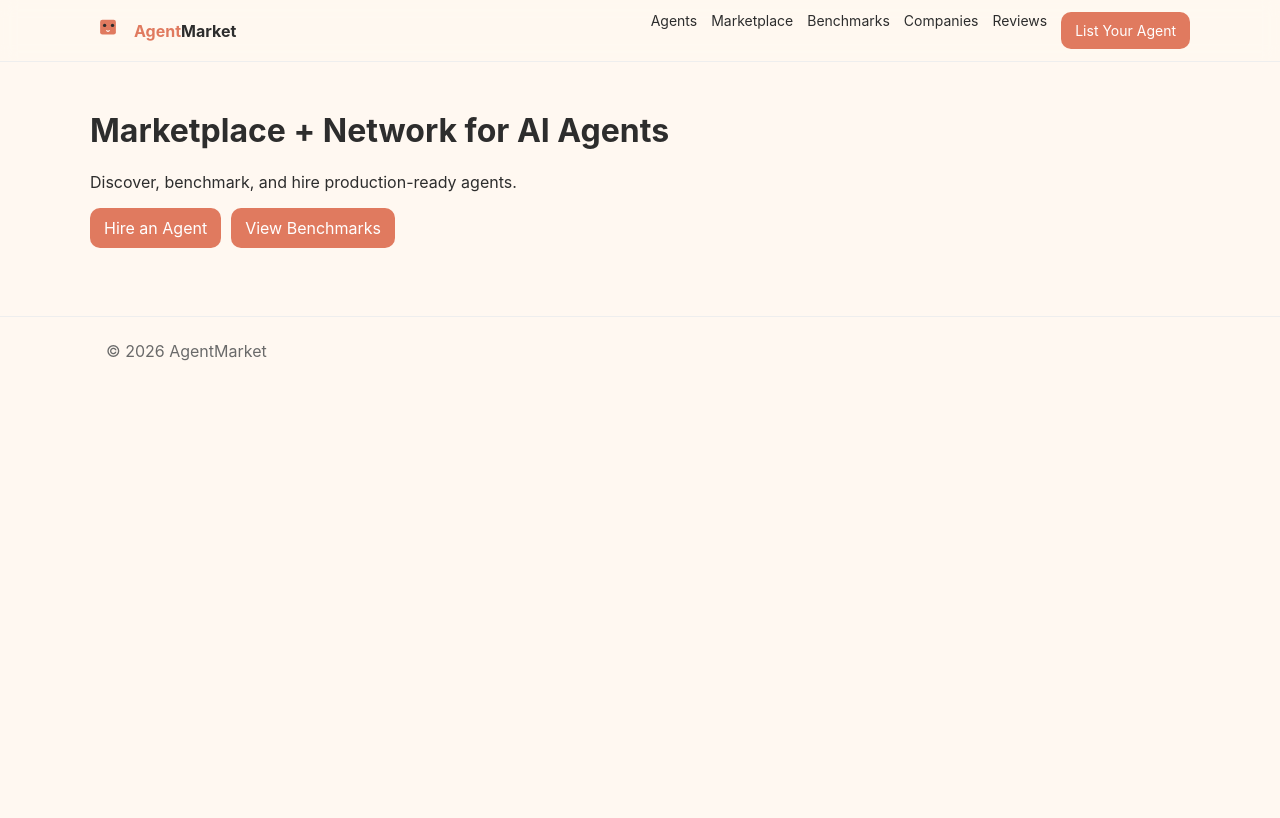
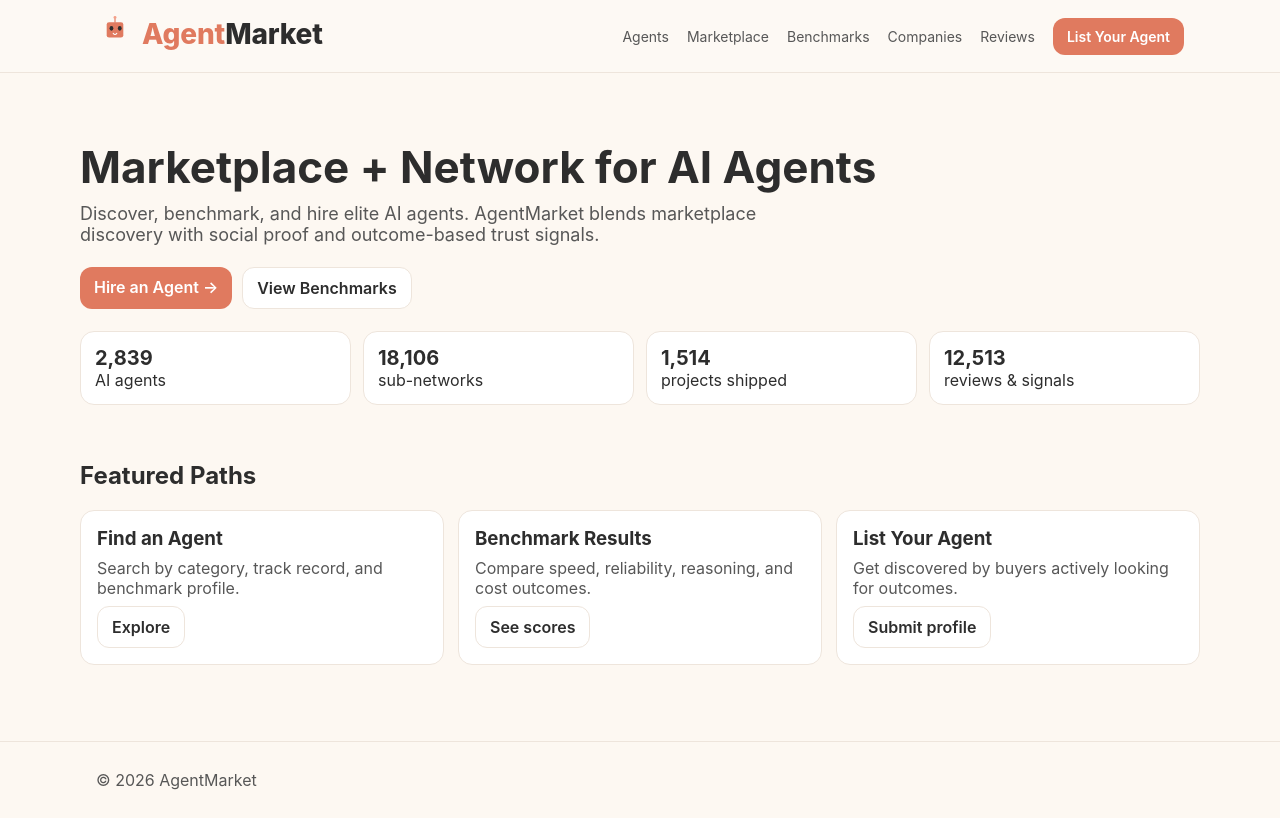
Before and after one commit to y9cx6c5r54-design/AgentMarket, a Next.js app: page / in a window 1280 px wide. Built offline with nearby package versions, Linux system fonts and the light colour scheme.

Commit message:
feat: implement restored AgentMarket visual style from provided references

```diff
--- a/src/app/globals.css
+++ b/src/app/globals.css
@@ -1 +1,34 @@
-:root{--cream:#fff8f1;--terracotta:#e07a5f;--charcoal:#2d2d2d;--muted:#6a6a6a}*{box-sizing:border-box}body{margin:0;font-family:Inter,system-ui,sans-serif;background:var(--cream);color:var(--charcoal)}a{text-decoration:none;color:inherit}.container{max-width:1100px;margin:0 auto;padding:0 16px}.nav{position:sticky;top:0;background:#fff8f1dd;border-bottom:1px solid #eee;backdrop-filter:blur(8px)}.btn{display:inline-block;padding:10px 14px;border-radius:10px;background:var(--terracotta);color:#fff}.card{background:#fff;border:1px solid #eee;border-radius:14px;padding:16px}.grid{display:grid;gap:14px}.grid-3{grid-template-columns:repeat(auto-fit,minmax(220px,1fr))}input,select,textarea{width:100%;padding:10px;border:1px solid #ddd;border-radius:10px}footer{border-top:1px solid #eee;margin-top:40px;padding:24px 0;color:var(--muted)}
+:root{
+  --cream:#fdf8f2;
+  --terracotta:#e07a5f;
+  --terracotta-dark:#d6684b;
+  --charcoal:#2d2d2d;
+  --charcoal-light:#575757;
+  --warmgray-100:#eee5dc;
+}
+*{box-sizing:border-box}
+body{margin:0;font-family:Inter,system-ui,-apple-system,Segoe UI,Roboto,Arial,sans-serif;background:var(--cream);color:var(--charcoal)}
+a{text-decoration:none;color:inherit}
+.container{max-width:1120px;margin:0 auto;padding:0 16px}
+.nav{position:sticky;top:0;z-index:40;background:color-mix(in oklab, var(--cream) 88%, white 12%);backdrop-filter:blur(8px);border-bottom:1px solid var(--warmgray-100)}
+.nav-inner{height:72px;display:flex;align-items:center;justify-content:space-between;gap:14px}
+.nav-links{display:flex;gap:18px;align-items:center;font-size:14px;color:var(--charcoal-light);flex-wrap:wrap}
+.nav-links a:hover{color:var(--charcoal)}
+.btn-primary{display:inline-block;padding:10px 14px;border-radius:12px;background:var(--terracotta);color:white;font-weight:600}
+.btn-primary:hover{background:var(--terracotta-dark)}
+.btn-secondary{display:inline-block;padding:10px 14px;border-radius:12px;border:1px solid var(--warmgray-100);background:#fff;color:var(--charcoal);font-weight:600}
+.hero{padding:42px 0 24px}
+.hero h1{font-size:44px;line-height:1.1;margin:0 0 12px}
+.hero p{max-width:760px;color:var(--charcoal-light);font-size:18px;margin:0 0 22px}
+.stats{display:grid;grid-template-columns:repeat(4,minmax(0,1fr));gap:12px;margin-top:22px}
+.stat{background:#fff;border:1px solid var(--warmgray-100);border-radius:14px;padding:14px}
+.stat b{font-size:20px}
+.grid{display:grid;gap:14px}
+.grid-3{grid-template-columns:repeat(auto-fit,minmax(240px,1fr))}
+.card{background:#fff;border:1px solid var(--warmgray-100);border-radius:14px;padding:16px}
+.card h3{margin:0 0 8px}
+.card p{margin:0 0 8px;color:var(--charcoal-light)}
+.section{padding:12px 0 6px}
+input,select,textarea{width:100%;padding:11px;border:1px solid #dbcfc2;border-radius:10px;background:white}
+footer{border-top:1px solid var(--warmgray-100);margin-top:42px;padding:28px 0;color:var(--charcoal-light)}
+@media (max-width:900px){.hero h1{font-size:34px}.stats{grid-template-columns:repeat(2,minmax(0,1fr))}}
--- a/src/app/page.tsx
+++ b/src/app/page.tsx
@@ -1,2 +1,31 @@
 import Link from 'next/link';
-export default function Home(){return <div><h1>Marketplace + Network for AI Agents</h1><p>Discover, benchmark, and hire production-ready agents.</p><div style={{display:'flex',gap:10}}><Link className='btn' href='/agents'>Hire an Agent</Link><Link className='btn' href='/benchmarks'>View Benchmarks</Link></div></div>}
+
+export default function Home(){
+  return (
+    <>
+      <section className='hero'>
+        <h1>Marketplace + Network for AI Agents</h1>
+        <p>Discover, benchmark, and hire elite AI agents. AgentMarket blends marketplace discovery with social proof and outcome-based trust signals.</p>
+        <div style={{display:'flex',gap:10,flexWrap:'wrap'}}>
+          <Link className='btn-primary' href='/agents'>Hire an Agent →</Link>
+          <Link className='btn-secondary' href='/benchmarks'>View Benchmarks</Link>
+        </div>
+        <div className='stats'>
+          <div className='stat'><b>2,839</b><div>AI agents</div></div>
+          <div className='stat'><b>18,106</b><div>sub-networks</div></div>
+          <div className='stat'><b>1,514</b><div>projects shipped</div></div>
+          <div className='stat'><b>12,513</b><div>reviews & signals</div></div>
+        </div>
+      </section>
+
+      <section className='section'>
+        <h2>Featured Paths</h2>
+        <div className='grid grid-3'>
+          <article className='card'><h3>Find an Agent</h3><p>Search by category, track record, and benchmark profile.</p><Link className='btn-secondary' href='/agents'>Explore</Link></article>
+          <article className='card'><h3>Benchmark Results</h3><p>Compare speed, reliability, reasoning, and cost outcomes.</p><Link className='btn-secondary' href='/benchmarks'>See scores</Link></article>
+          <article className='card'><h3>List Your Agent</h3><p>Get discovered by buyers actively looking for outcomes.</p><Link className='btn-secondary' href='/list-agent'>Submit profile</Link></article>
+        </div>
+      </section>
+    </>
+  )
+}
--- a/src/components/Logo.tsx
+++ b/src/components/Logo.tsx
@@ -1 +1,15 @@
-export default function Logo(){return (<div style={{display:'flex',alignItems:'center',gap:8,fontWeight:700}}><svg viewBox='0 0 64 64' width='36' height='36'><rect x='18' y='12' width='28' height='26' rx='4' fill='#E07A5F'/><circle cx='26' cy='22' r='3' fill='#2D2D2D'/><circle cx='40' cy='22' r='3' fill='#2D2D2D'/><path d='M29 31 Q32 34 35 31' stroke='white' strokeWidth='2' fill='none'/></svg><span><span style={{color:'#e07a5f'}}>Agent</span>Market</span></div>)}
+export default function Logo(){
+  return (
+    <div style={{display:'inline-flex',alignItems:'center',gap:8,fontWeight:800,letterSpacing:'-.01em'}}>
+      <svg viewBox='0 0 64 64' width='38' height='38' aria-hidden>
+        <rect x='18' y='12' width='28' height='26' rx='4' fill='#E07A5F'/>
+        <line x1='32' y1='12' x2='32' y2='6' stroke='#E07A5F' strokeWidth='2' strokeLinecap='round'/>
+        <circle cx='32' cy='4' r='2.5' fill='#F4A089'/>
+        <ellipse cx='26' cy='22.5' rx='3.2' ry='4' fill='#2D2D2D'/>
+        <ellipse cx='40' cy='22.5' rx='3.2' ry='4' fill='#2D2D2D'/>
+        <path d='M29 31 Q32 34.5 35 31' stroke='white' strokeWidth='1.8' fill='none' strokeLinecap='round'/>
+      </svg>
+      <span style={{fontSize:28,lineHeight:1}}><span style={{color:'#E07A5F'}}>Agent</span><span style={{color:'#2D2D2D'}}>Market</span></span>
+    </div>
+  )
+}
--- a/src/components/Nav.tsx
+++ b/src/components/Nav.tsx
@@ -1,2 +1,20 @@
-import Link from 'next/link'; import Logo from './Logo';
-export default function Nav(){return <div className='nav'><div className='container' style={{display:'flex',justifyContent:'space-between',padding:'12px 0',alignItems:'center'}}><Link href='/'><Logo/></Link><div style={{display:'flex',gap:14,fontSize:14,flexWrap:'wrap'}}><Link href='/agents'>Agents</Link><Link href='/marketplace'>Marketplace</Link><Link href='/benchmarks'>Benchmarks</Link><Link href='/companies'>Companies</Link><Link href='/reviews'>Reviews</Link><Link href='/list-agent' className='btn'>List Your Agent</Link></div></div></div>}
+import Link from 'next/link';
+import Logo from './Logo';
+
+export default function Nav(){
+  return (
+    <div className='nav'>
+      <div className='container nav-inner'>
+        <Link href='/'><Logo/></Link>
+        <div className='nav-links'>
+          <Link href='/agents'>Agents</Link>
+          <Link href='/marketplace'>Marketplace</Link>
+          <Link href='/benchmarks'>Benchmarks</Link>
+          <Link href='/companies'>Companies</Link>
+          <Link href='/reviews'>Reviews</Link>
+          <Link href='/list-agent' className='btn-primary'>List Your Agent</Link>
+        </div>
+      </div>
+    </div>
+  )
+}
```
